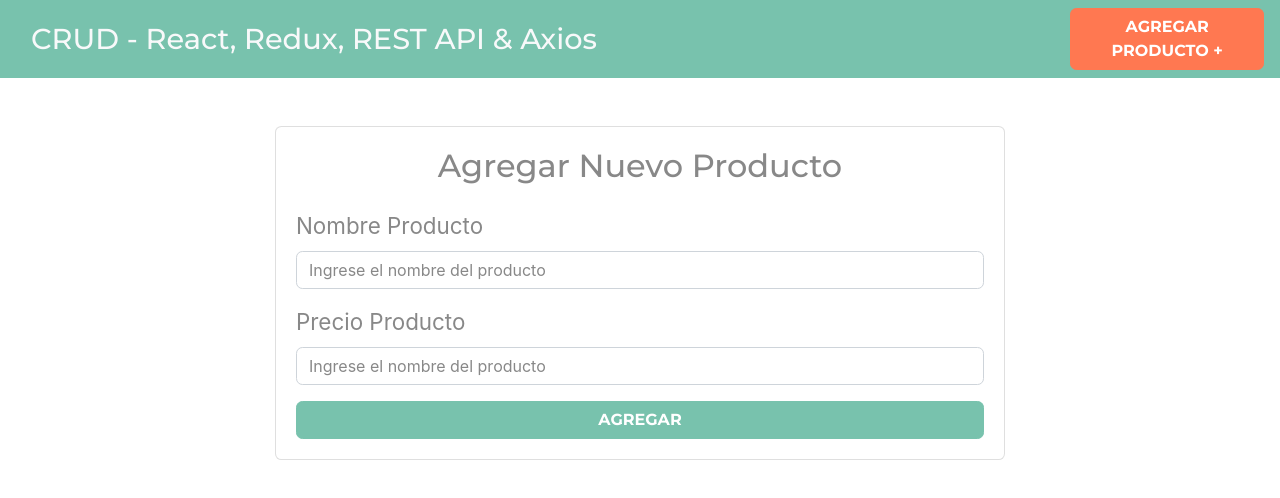
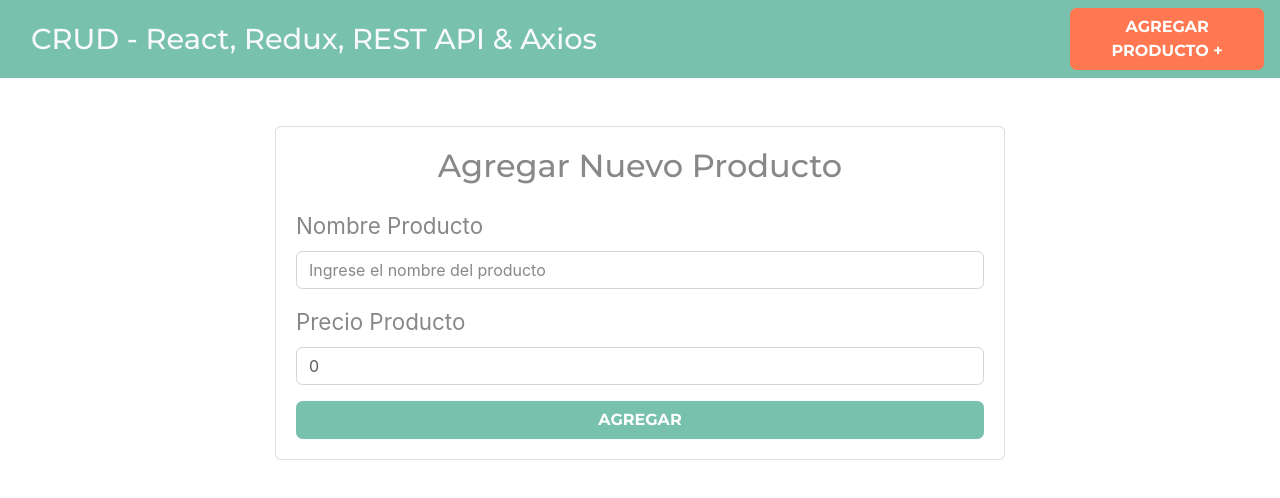
Before and after one commit to Jinsaw/crudredux, a React (Create React App) app: page /productos/nuevo in a window 1280 px wide. Shown: the top 498 px of the page. Built offline with nearby package versions, Linux system fonts and the light colour scheme.

Commit message:
pasando la información del formulario al action

```diff
--- a/src/actions/productoActions.js
+++ b/src/actions/productoActions.js
@@ -5,8 +5,9 @@ import {
 } from '../types';
 
 //crear nuevos productos
-export function crearNuevoProductoAction() {
+export function crearNuevoProductoAction(producto) {
     return () => {
-        console.log('desde action...');
+        const {nombre, precio} = producto
+        console.log(nombre, precio);
     }
 }
--- a/src/components/NuevoProducto.js
+++ b/src/components/NuevoProducto.js
@@ -1,26 +1,34 @@
-import React from 'react';
+import React, { useState } from 'react';
 import { useDispatch, useSelector } from 'react-redux';
 //Actions de Redux
 import { crearNuevoProductoAction } from '../actions/productoActions'
 
 const NuevoProducto = () => {
+    //state del componente
+    const [nombre, guardarNombre] = useState('');
+    const [precio, guardarPrecio] = useState(0);
 
     //utiliza useDispatch y te crea o retorna una funcion que toma
     //como parametro las funciones del actions
     const dispatch = useDispatch();
 
-    const agregarProducto = () => dispatch( crearNuevoProductoAction() );
+    const agregarProducto = (producto) => dispatch(crearNuevoProductoAction(producto));
 
     //cuando el usuario haga submit
     const submitNuevoProducto = (e) => {
         e.preventDefault();
 
         //Validar formulario
-
+        if(nombre.trim() === '' || precio <= 0) {
+            return;
+        }
         //si no hay errores
 
         //crear el nuevo producto
-        agregarProducto();
+        agregarProducto({
+            nombre,
+            precio
+        });
     }
 
     return (
@@ -41,6 +49,8 @@ const NuevoProducto = () => {
                                     className= "form-control"
                                     placeholder= "Ingrese el nombre del producto"
                                     name= "nombre"
+                                    value= {nombre}
+                                    onChange= {e => guardarNombre(e.target.value)}
                                 />
                             </div>
                             <div className= "form-group">
@@ -50,6 +60,8 @@ const NuevoProducto = () => {
                                     className= "form-control"
                                     placeholder= "Ingrese el nombre del producto"
                                     name= "precio"
+                                    value= {precio}
+                                    onChange= {e => guardarPrecio( Number(e.target.value) )}
                                 />
                             </div>
                             <button
```
